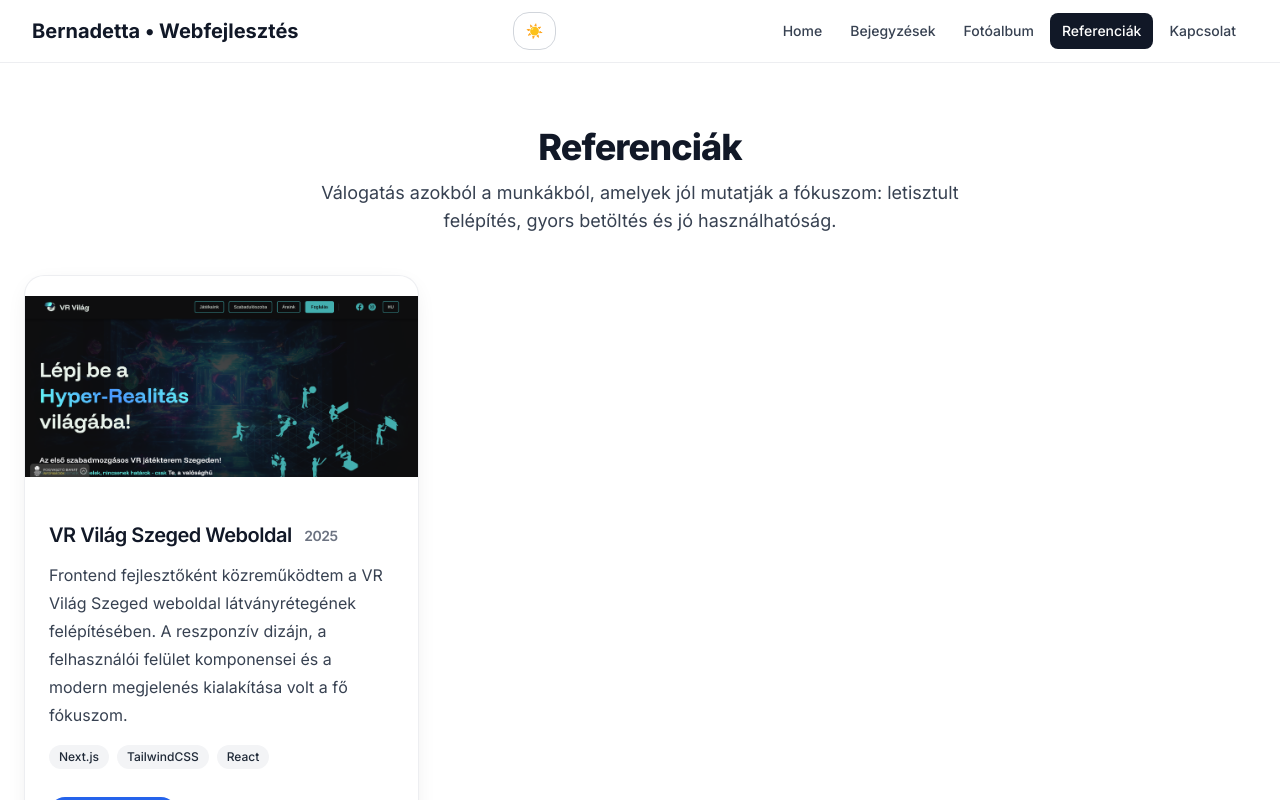
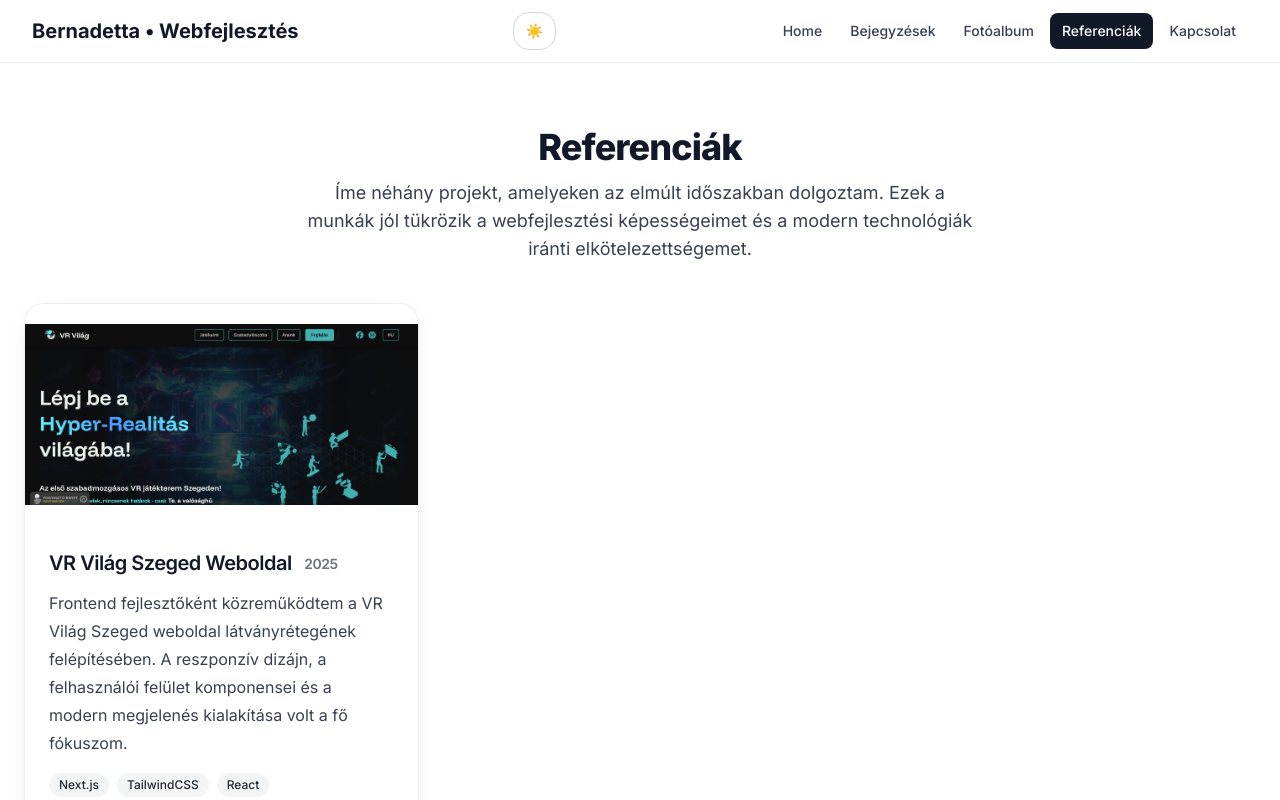
Before and after one commit to butus77/probaprojekt, a Next.js app: page /referenciak in a window 1280 px wide. Shown: the top 800 px of the page. Built offline with nearby package versions, Linux system fonts and the light colour scheme.

Commit message:
szovegjavitas

```diff
--- a/app/referenciak/page.tsx
+++ b/app/referenciak/page.tsx
@@ -11,7 +11,7 @@
       </h1>
 
       <p className="mt-3 text-base md:text-lg text-gray-700 dark:text-gray-300 text-center max-w-2xl mx-auto">
-        Válogatás azokból a munkákból, amelyek jól mutatják a fókuszom: letisztult felépítés, gyors betöltés és jó használhatóság.
+        Íme néhány projekt, amelyeken az elmúlt időszakban dolgoztam. Ezek a munkák jól tükrözik a webfejlesztési képességeimet és a modern technológiák iránti elkötelezettségemet.
       </p>
 
       <div className="mt-10 grid sm:grid-cols-2 lg:grid-cols-3 gap-6">
```
